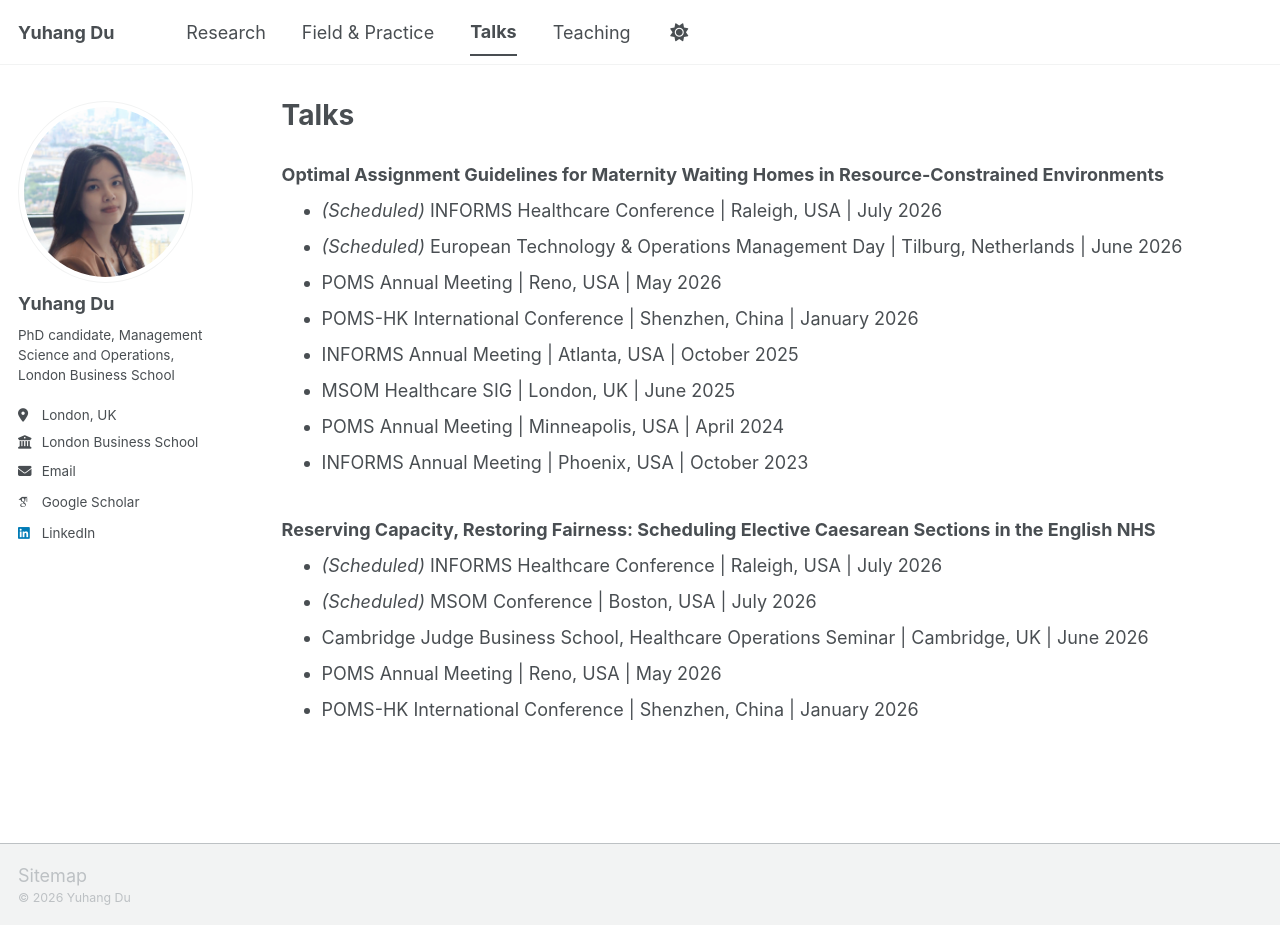
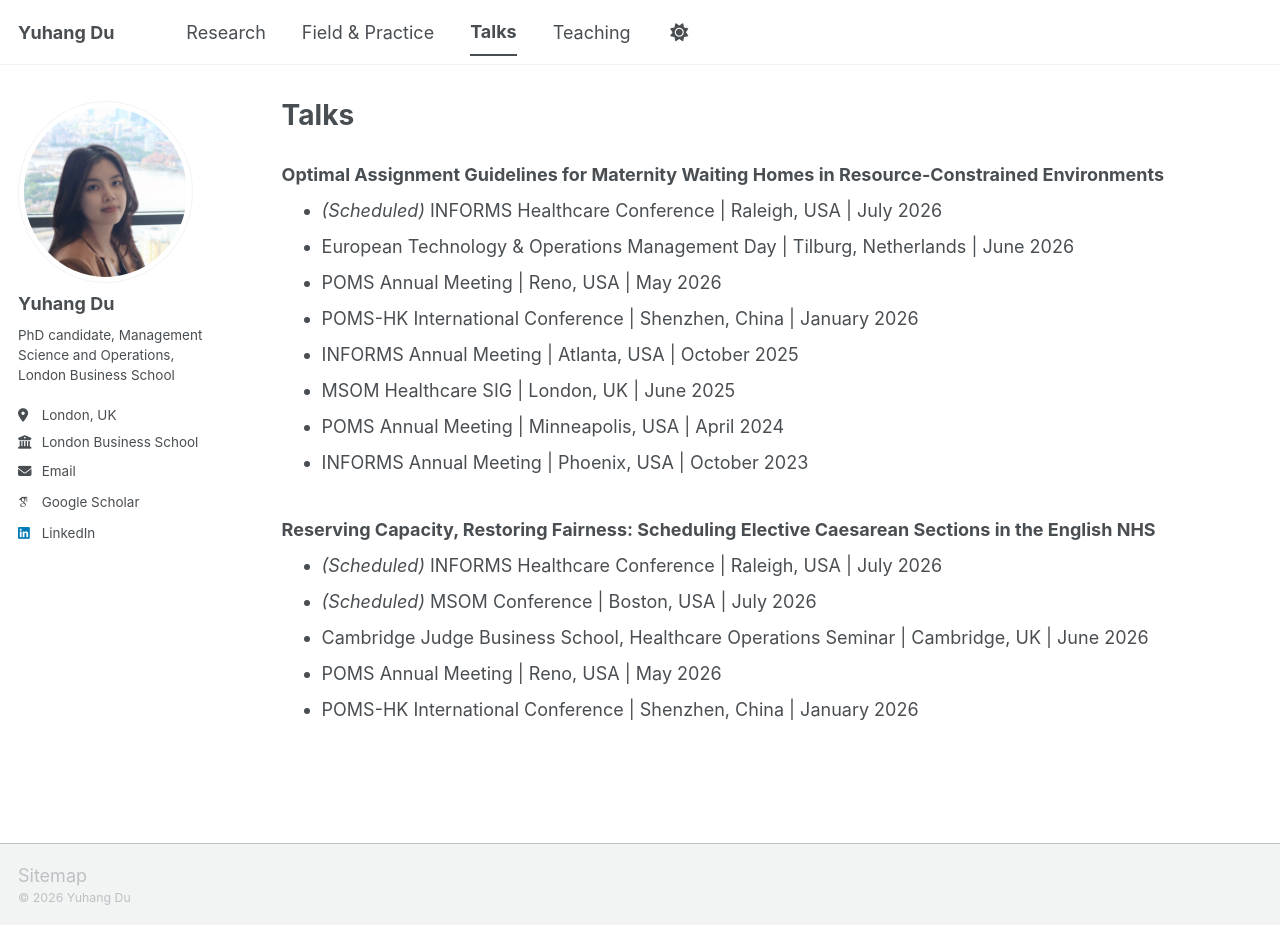
Before and after one commit to yuhangdu-edu/yuhangdu-edu.github.io, a Jekyll site: the page built from _pages/talks.md, in a window 1280 px wide and 926 px high. Built offline with Jekyll 4.4.1, drawn with Linux system fonts in a browser that asks for light colours; some web fonts are replaced; a script bundle is joined from its source files by our own code; library files that are not in the unit come from our copies.

Commit message:
Update talks.md

```diff
--- a/_pages/talks.md
+++ b/_pages/talks.md
@@ -13,7 +13,7 @@ author_profile: true
 
 1. **Optimal Assignment Guidelines for Maternity Waiting Homes in Resource-Constrained Environments**
     - *(Scheduled)* INFORMS Healthcare Conference \| Raleigh, USA \| July 2026
-    - *(Scheduled)* European Technology & Operations Management Day \| Tilburg, Netherlands \| June 2026
+    - European Technology & Operations Management Day \| Tilburg, Netherlands \| June 2026
     - POMS Annual Meeting \| Reno, USA \| May 2026
     - POMS-HK International Conference \| Shenzhen, China \| January 2026
     - INFORMS Annual Meeting \| Atlanta, USA \| October 2025
```
